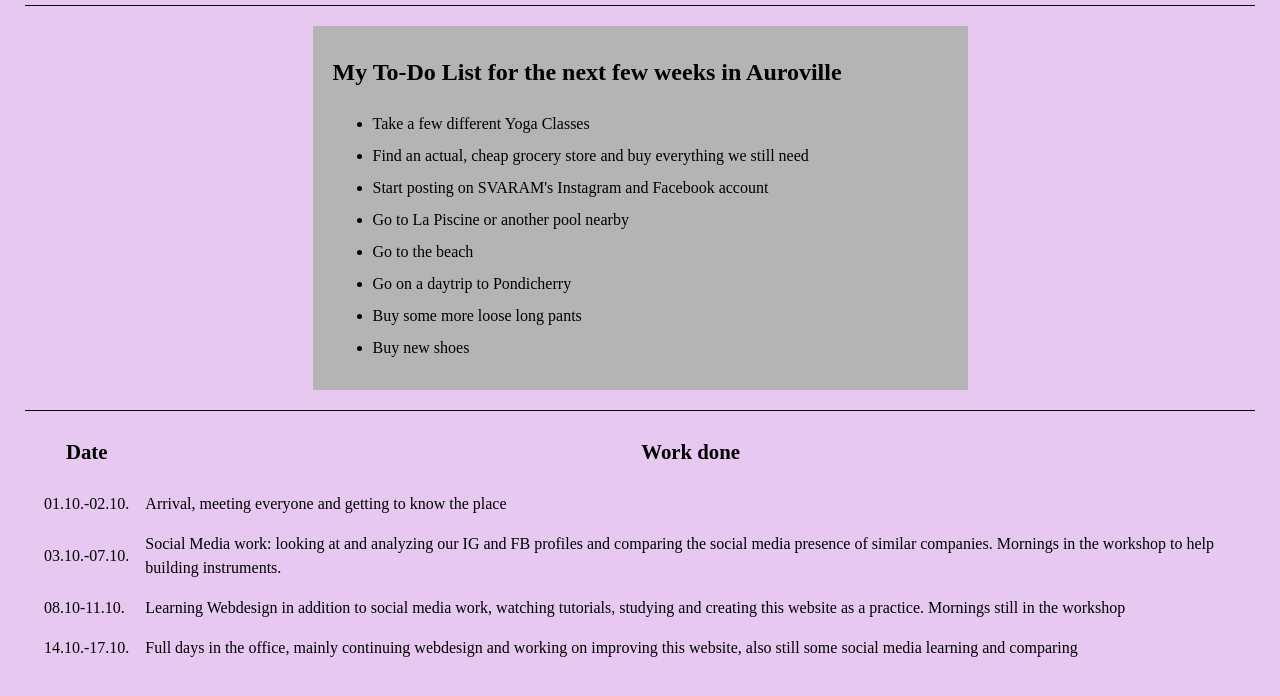
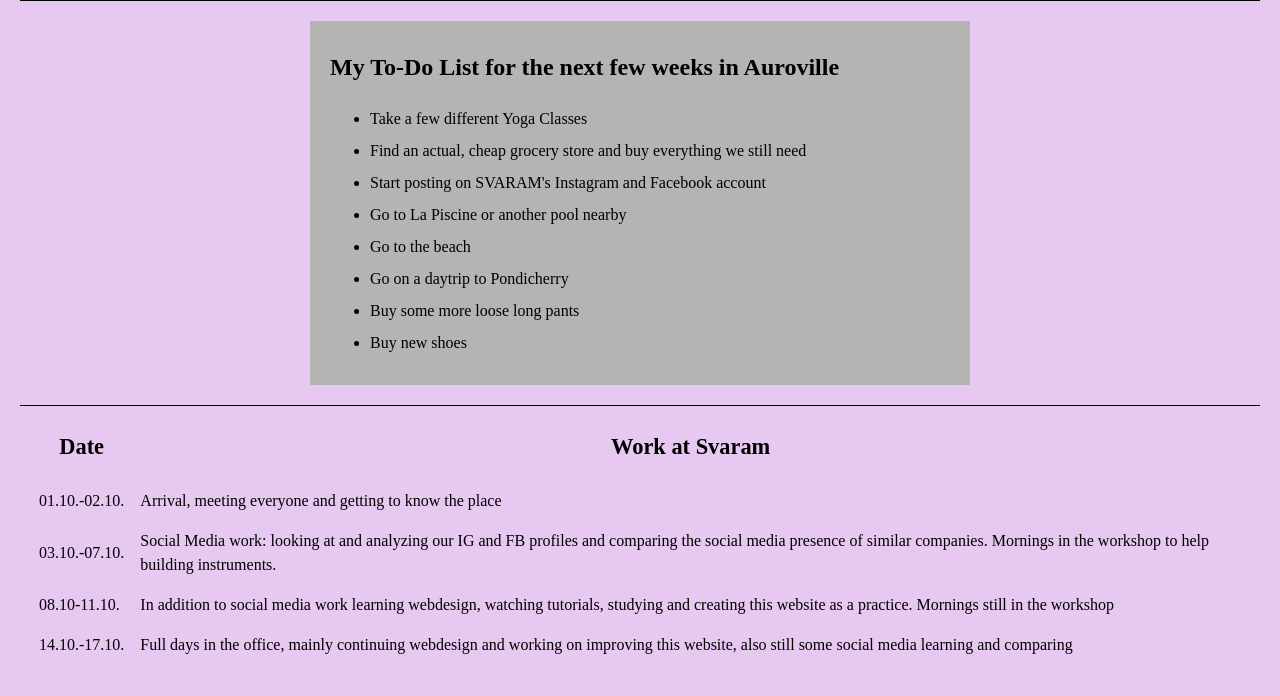
Before and after one commit to clagie/clagie.github.io, a plain HTML site: page index.html in a window 1280 px wide. Shown: the part 1636-2332 px from the top of the page. Drawn offline with Linux system fonts and the light colour scheme.

Commit message:
Update index.html

```diff
--- a/index.html
+++ b/index.html
@@ -1,15 +1,13 @@
 <!DOCTYPE html>
-<html>
+<html lang="en">
     <head>
         <meta charset="utf-8">
         <title>Project: Blog</title>
-    </head>
-    <body>
-    <style>
+        <style>
         body {background:rgb(230, 200, 240);
             line-height: 1.5em;
             font-family: serif;
-            padding:15px;
+            padding:10px;
             margin:10px;
         }
         ol {font-weight:bold;}
@@ -57,12 +55,13 @@
         }
         th {line-height:2em;
             padding-bottom:10px;
-            font-size:130%;
-            padding-top:8px;
+            font-size:140%;
+            padding-top:7px;
         }
         td {padding:7px;}
     </style>
-
+    </head>
+    <body>
        <h1>Clara's blog</h1>
 <div class="contents">
         <h3>Contents</h3>
@@ -119,7 +118,7 @@
         </ul>
         </div>
         <table id="table-work">
-            <th>Date</th><th>Work done</th>
+        <th>Date</th><th>Work at Svaram</th>
             <tr>
                 <td>01.10.-02.10.</td>
                 <td>Arrival, meeting everyone and getting to know the place</td>
@@ -130,7 +129,7 @@
             </tr>
              <tr>
              <td>08.10-11.10.</td>
-                <td>Learning Webdesign in addition to social media work, watching tutorials, studying and creating this website as a practice. Mornings still in the workshop</td>
+                <td>In addition to social media work learning webdesign, watching tutorials, studying and creating this website as a practice. Mornings still in the workshop</td>
             </tr>
              <tr>
                 <td>14.10.-17.10.</td>
```
